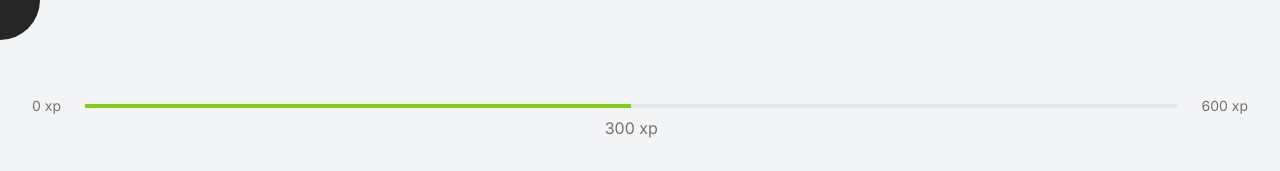
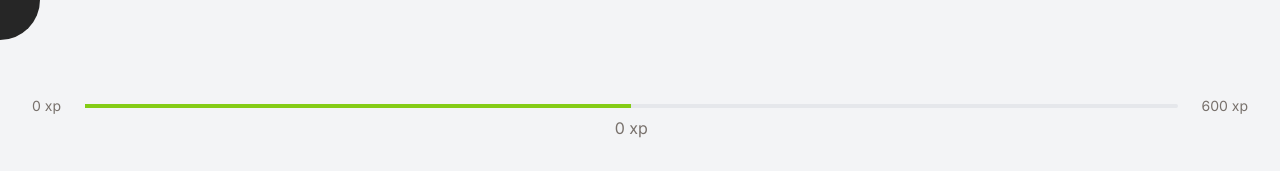
Before and after one commit to EdsonLuiz/pomoadoro, a Next.js app: page / in a window 1280 px wide. Shown: the top 171 px of the page. Built offline with nearby package versions, Linux system fonts and the light colour scheme; grey boxes are pictures that could not be loaded.

Commit message:
refactor: get current experience from ChallengeContext

```diff
--- a/src/components/ExperienceBar.tsx
+++ b/src/components/ExperienceBar.tsx
@@ -1,12 +1,15 @@
+import { useContext } from "react";
+import { ChallengeContext } from "../contexts/ChallengesContext";
 import { XpCounter } from "./XpCounter";
 
 export function ExperienceBar() {
+  const {currentExperience} = useContext(ChallengeContext)
   return (
     <header className="flex items-center col-span-full">
       <XpCounter>0 xp</XpCounter>
       <div className="relative flex-1 h-1 mx-6 bg-gray-200 rounded">
         <div className="w-6/12 h-1 bg-lime-500">
-          <span className="absolute transform -translate-x-1/2 dark:text-gray-100 text-warmGray-500 font-inter top-3 left-1/2">300 xp</span>
+          <span className="absolute transform -translate-x-1/2 dark:text-gray-100 text-warmGray-500 font-inter top-3 left-1/2">{currentExperience} xp</span>
         </div>
       </div>
       <XpCounter>600 xp</XpCounter>
```
